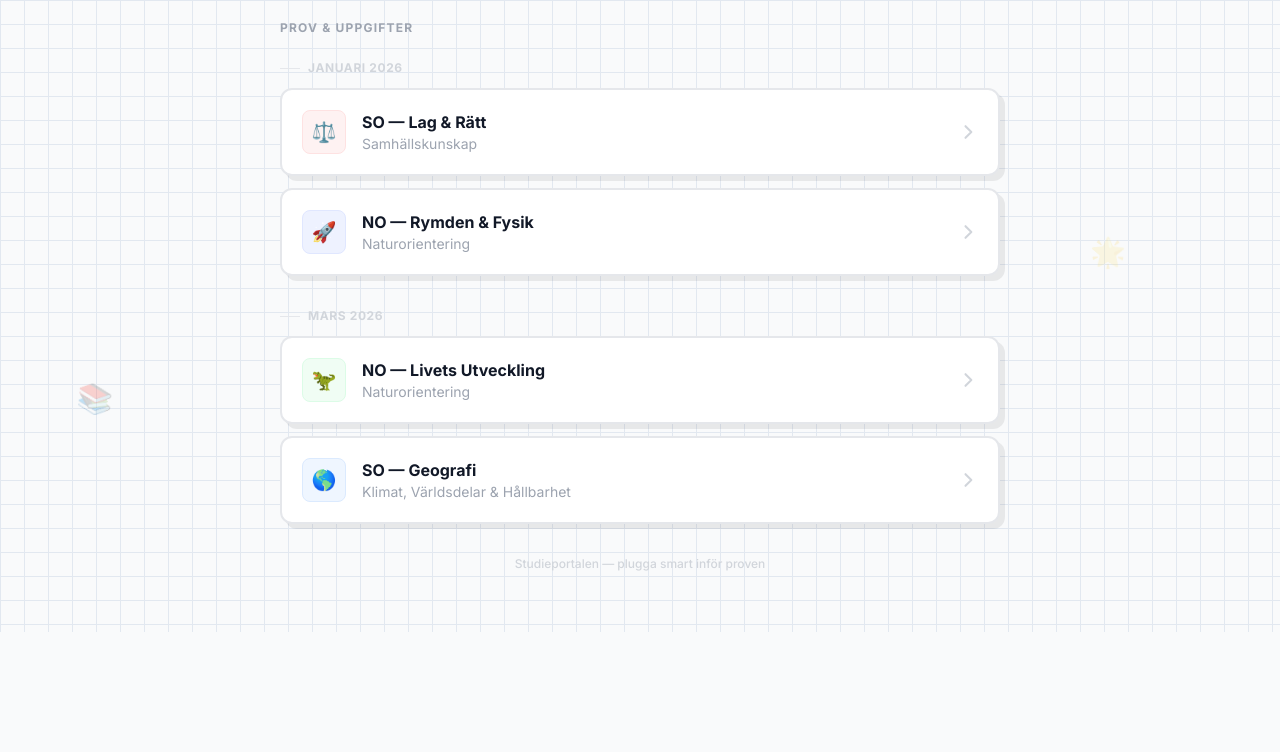
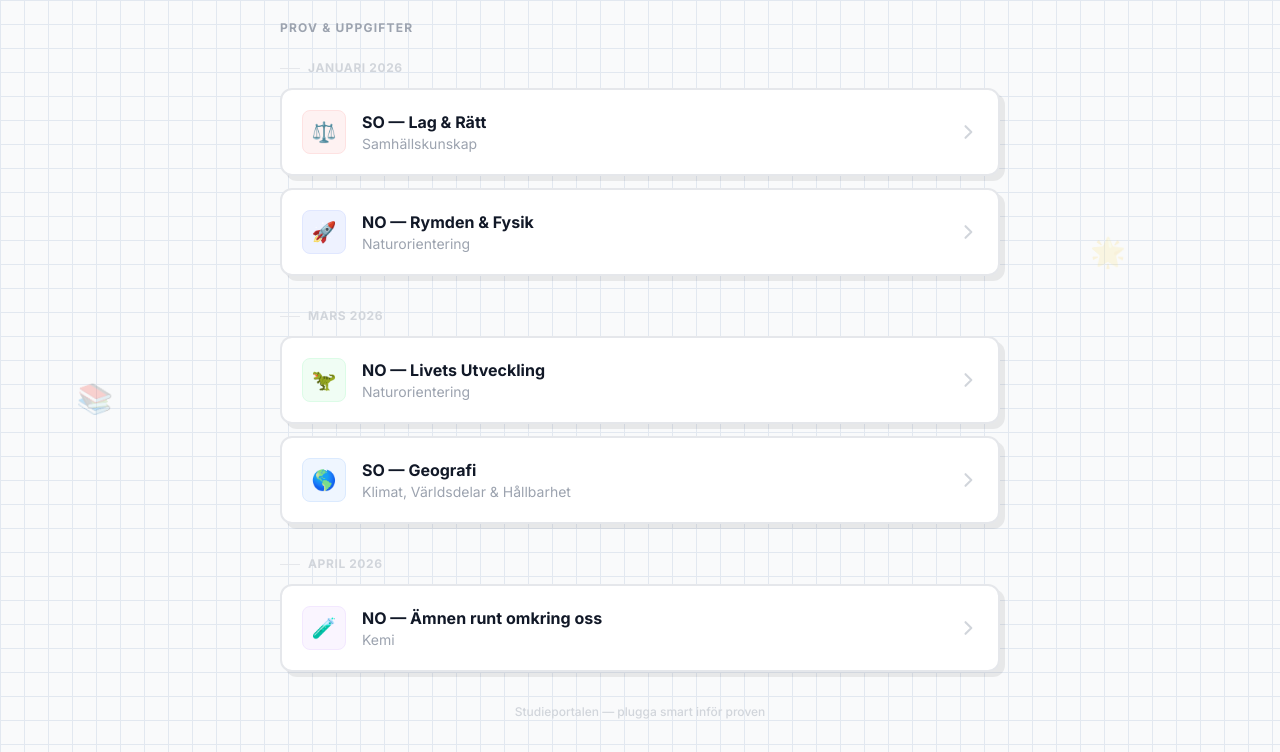
Before and after one commit to dlindbom/Skolprojekt, a plain HTML site: page alice/index.html in a window 1280 px wide. Shown: the part 168-920 px from the top of the page. Before the commit the page ends 800 px from the top, so only its background shows below. Drawn offline with nearby package versions, Linux system fonts and the light colour scheme.

Commit message:
Lägg till länk till kemi-provet på Alices profil
April 2026-sektion tillagd med provet "NO — Ämnen runt omkring oss".

Co-Authored-By: Claude Opus 4.7 (1M context) <noreply@anthropic.com>

```diff
--- a/alice/index.html
+++ b/alice/index.html
@@ -120,6 +120,23 @@
                     </div>
                 </div>
 
+                <div>
+                    <p class="text-xs font-bold text-gray-300 uppercase tracking-wider mb-3 flex items-center gap-2">
+                        <span class="w-5 h-px bg-gray-200"></span>
+                        April 2026
+                    </p>
+                    <div class="space-y-3">
+                        <a href="prov/no-amnen-och-metaller-apr26.html" class="group flex items-center gap-4 bg-white rounded-xl border-2 border-gray-200 p-5 hard-shadow">
+                            <div class="w-11 h-11 bg-purple-50 rounded-lg flex items-center justify-center text-xl flex-shrink-0 border border-purple-100 group-hover:scale-110 group-hover:rotate-3 transition-all">&#129514;</div>
+                            <div class="flex-grow min-w-0">
+                                <h3 class="font-bold text-gray-900 group-hover:text-blue-600 transition">NO — Ämnen runt omkring oss</h3>
+                                <p class="text-sm text-gray-400">Kemi</p>
+                            </div>
+                            <svg class="w-5 h-5 text-gray-300 group-hover:text-blue-500 group-hover:translate-x-0.5 transition flex-shrink-0" fill="none" stroke="currentColor" viewBox="0 0 24 24"><path stroke-linecap="round" stroke-linejoin="round" stroke-width="2.5" d="M9 5l7 7-7 7"/></svg>
+                        </a>
+                    </div>
+                </div>
+
             </div>
         </main>
 
```
